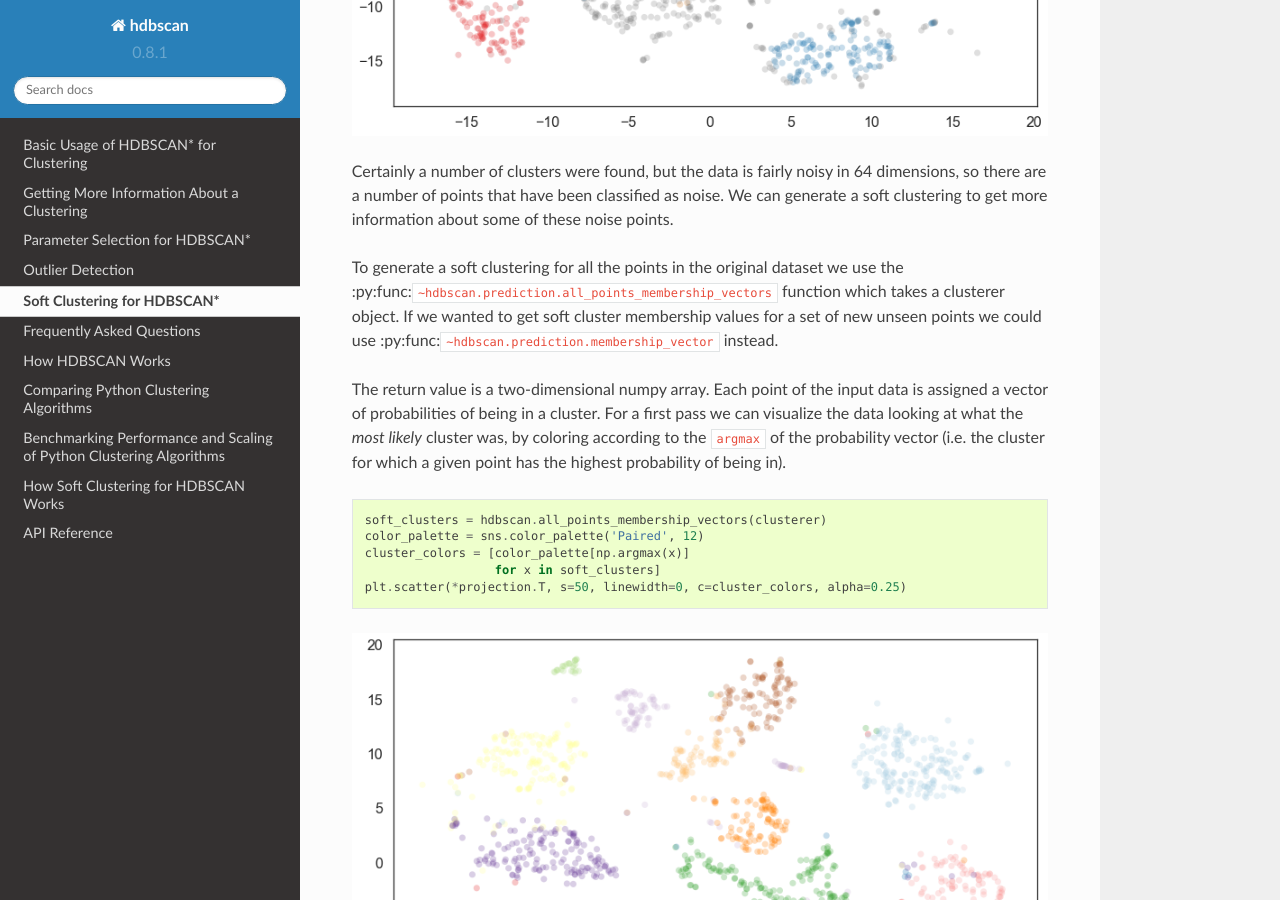
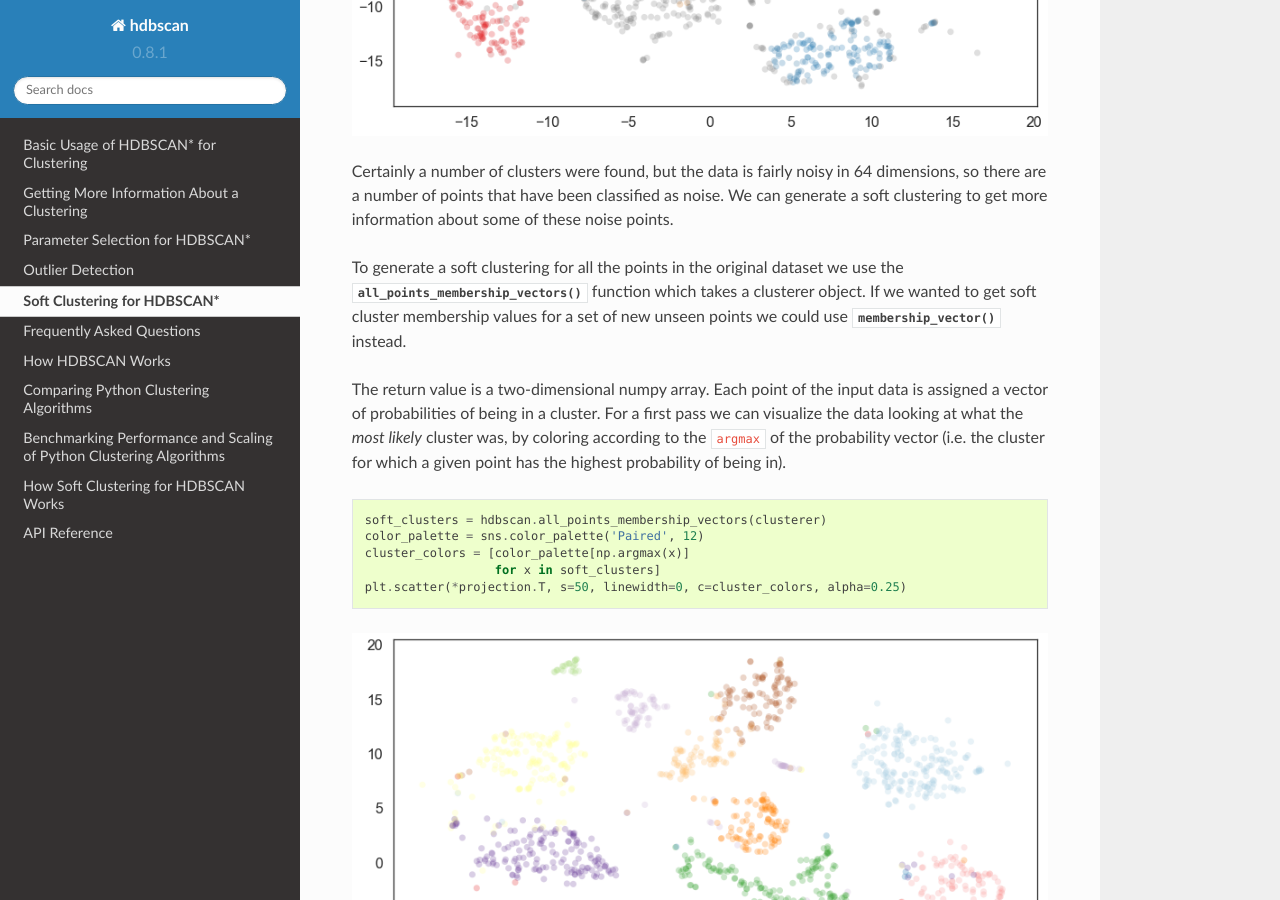
Before and after one commit to scikit-learn-contrib/hdbscan, a Sphinx documentation site: the page built from docs/soft_clustering.rst, in a window 1280 px wide and 900 px high, scrolled down 1800 px. Built offline with Sphinx 7.4.7 and the Read the Docs theme 2.0.0, drawn with Linux system fonts in a browser that asks for light colours; formulas are drawn with MathJax 3.

Commit message:
DOC : soft clustering: clean up backticks.

```diff
--- a/docs/soft_clustering.rst
+++ b/docs/soft_clustering.rst
@@ -63,10 +63,10 @@ information about some of these noise points.
 
 To generate a soft clustering for all the points in the original dataset
 we use the
-:py:func:``~hdbscan.prediction.all_points_membership_vectors`` function
+:py:func:`~hdbscan.prediction.all_points_membership_vectors` function
 which takes a clusterer object. If we wanted to get soft cluster
 membership values for a set of new unseen points we could use
-:py:func:``~hdbscan.prediction.membership_vector`` instead.
+:py:func:`~hdbscan.prediction.membership_vector` instead.
 
 The return value is a two-dimensional numpy array. Each point of the
 input data is assigned a vector of probabilities of being in a cluster.
```
